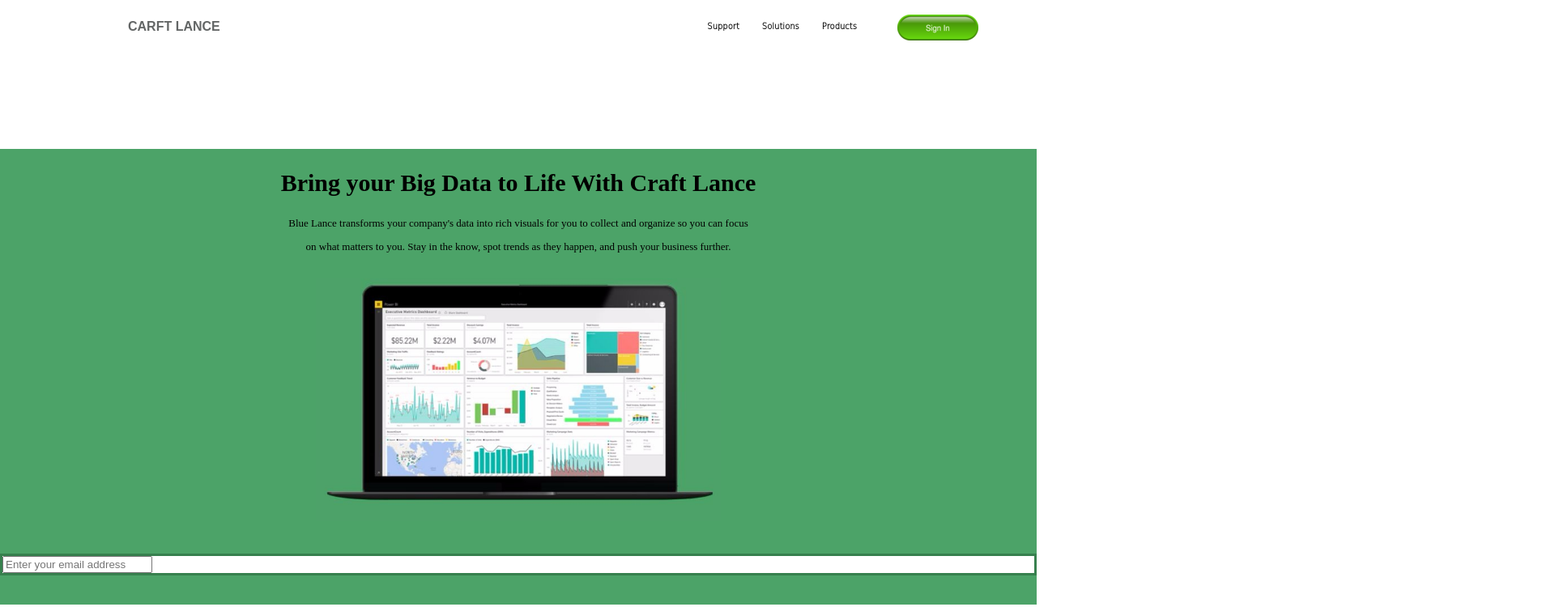
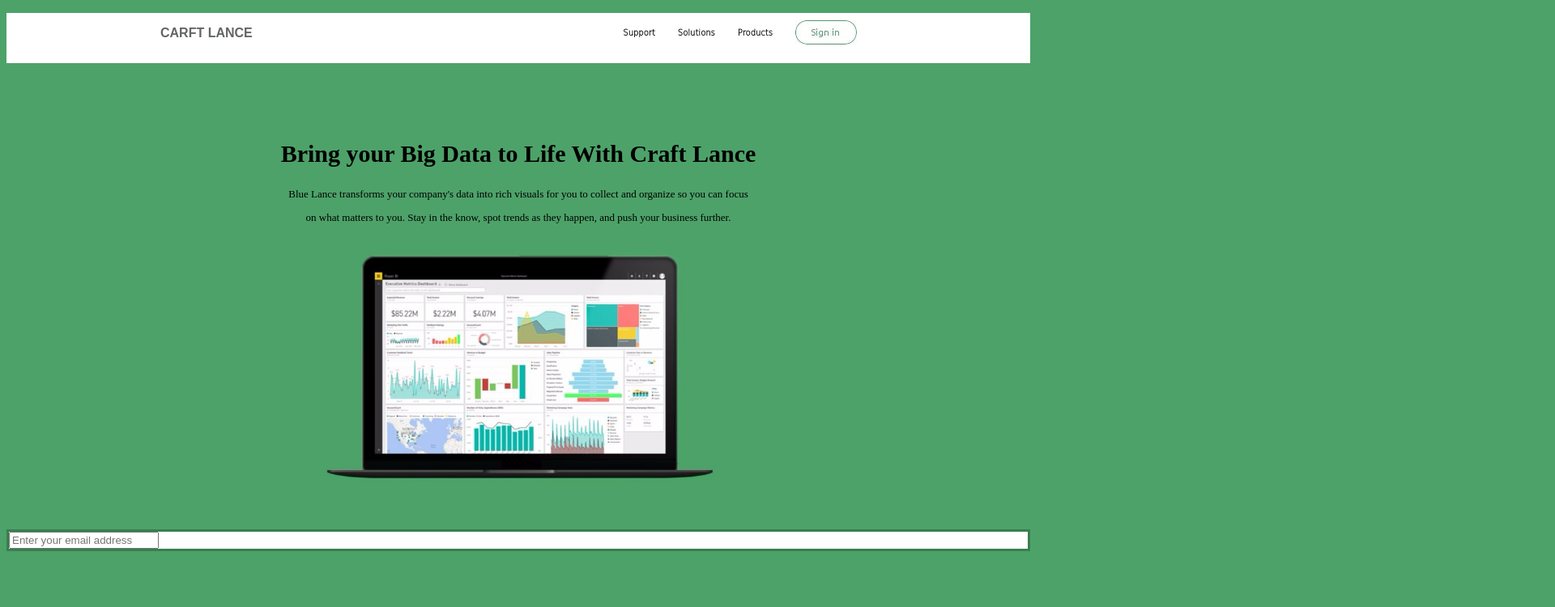
Before and after one commit to Stankiuks/Savarankiskas-5, a plain HTML site: page index.html in a window 1280 px wide. Shown: the top 750 px of the page at 81% size, 1920 px wide, since content can reach past the window. Drawn offline with Linux system fonts and the light colour scheme.

Commit message:
Half done

```diff
--- a/CSS/style.css
+++ b/CSS/style.css
@@ -1,9 +1,9 @@
-
+body {
+    background-color: #4DA269;
+}
 ul {
     list-style-type: none;
-    margin: 0px;
-    padding: 0px;
-    overflow: hidden;
+     overflow: hidden;
     background-color: #FFFFFF;
 }
 li {
@@ -27,43 +27,29 @@ li a{
     position: relative;
     left: 150px;
     font-weight: bold;
-font-family: fantasy;
+    font-family: fantasy;
 }
 .button{
     position: relative;
-    left: 1100px;
-    bottom: 40px;
+    bottom: 10px;
 }
-.tekstas_H{
+.text_H{
     font-family: Symbola;
     font-size: 20px;
     text-align: center;
 }
-.tekstas{
+.text{
 font-family: Symbola ;
     font-size: 13px;
     text-align: center;
 }
-.pc{
-    position: relative;
-    left: 390px;
+img{
+    display: block;
+    margin: auto;
+    max-width: 500px;
 }
 .newsletter{
     background-color: #FFFFFF;
     border-style: solid;
     border-color: #37804E;
 }
-.toppart{
-    background-color: #4CA368;
-    width: 100%;
-    position: absolute;
-    left: 0px;
-    height 75%;
-}
-.bottompart{
-    background-color: white;
-    width: 100%;
-    position: absolute;
-    left: 0px;
-    height 25%;
-}
--- a/index.html
+++ b/index.html
@@ -8,6 +8,7 @@
 <body>
     <div>
         <ul>
+            <li><a href="#"><img class="button" src="Images/button_sign-in.jpg"></a> </li>
             <li><a href="#">Products</a> </li>
             <li><a href="#">Solutions</a> </li>
             <li><a href="#">Support</a> </li>
@@ -15,24 +16,22 @@
          </ul>
     </div>
     <div class="button">
-            <a href="#"><img src="Images/sign-in-button-th.png"></a>
+
     </div>
+    <br>
 <br>
 <br>
-<br>
-<br>
-<br>
-    <div class="toppart">
-        <div class="tekstas_H">
+    <div>
+        <div class="text_H">
             <h2>Bring your Big Data to Life With Craft Lance</h2>
         </div>
-        <div class="tekstas">
+        <div class="text">
             <p>Blue Lance transforms your company's data into rich visuals for you to collect and organize so you can focus</p>
             <p>on what matters to you. Stay in the know, spot trends as they happen, and push your business further.</p>
         </div>
 <br>
-    <div class="pc">
-        <img src="Images/kompas.jpg" style="width: 500px;height: 300px">
+    <div>
+        <img src="Images/kompas.jpg">
     </div>
 <br>
 <br>
@@ -44,8 +43,5 @@
         <br>
         <br>
     </div>
-    <div class="bottompart">
-
-    </div>
    </body>
 </html>
```
Also changed, not shown: Images/button_sign-in.jpg (added), Images/sign-in-button-th.png (deleted).
